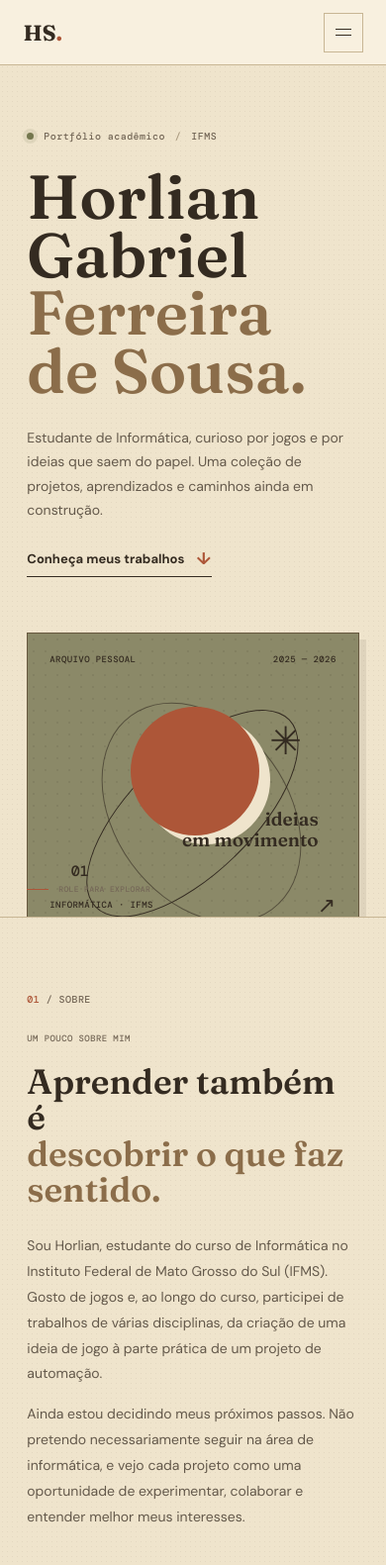
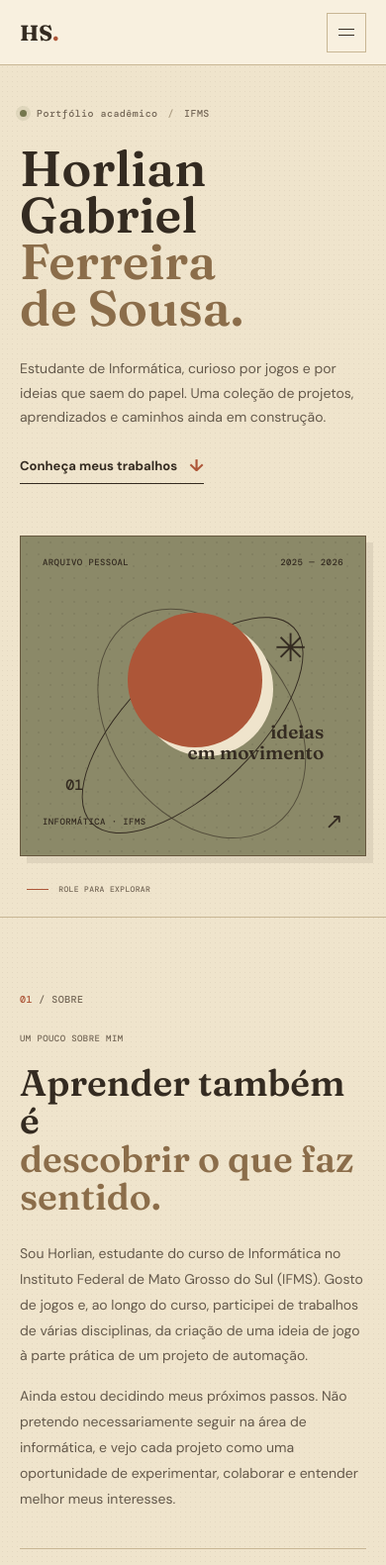
Before and after one commit to HORLIANSOUSA/GCSI, a plain HTML site: page index.html in a window 390 px wide. Shown: the top 1581 px of the page at 99% size. Drawn offline with nearby package versions, Linux system fonts and the light colour scheme.

Commit message:
Ajusta layout responsivo para iPhone

```diff
--- a/index.html
+++ b/index.html
@@ -2,7 +2,7 @@
 <html lang="pt-BR">
 <head>
   <meta charset="utf-8">
-  <meta name="viewport" content="width=device-width, initial-scale=1">
+  <meta name="viewport" content="width=device-width, initial-scale=1, viewport-fit=cover">
   <meta name="theme-color" content="#eadfc8">
   <meta name="description" content="Portfólio acadêmico de Horlian Gabriel Ferreira de Sousa, estudante de Informática no IFMS.">
   <title>Horlian Sousa — Portfólio acadêmico</title>
--- a/styles.css
+++ b/styles.css
@@ -23,7 +23,8 @@
 }
 
 * { box-sizing: border-box; }
-body { margin: 0; min-width: 320px; }
+html { overflow-x: clip; }
+body { margin: 0; min-width: 320px; overflow-x: clip; }
 a { color: inherit; text-decoration: none; }
 button { font: inherit; }
 ::selection { color: var(--ink); background: var(--green); }
@@ -225,25 +226,25 @@ h2 { font-size: clamp(38px, 5vw, 62px); font-weight: 600; line-height: 1.04; mar
   .scroll-cue { left: 8%; }
 }
 @media (max-width: 720px) {
-  .site-header { height: 66px; padding: 0 6%; position: relative; z-index: 5; }
+  .site-header { height: 66px; padding-left: max(20px, env(safe-area-inset-left, 0px)); padding-right: max(20px, env(safe-area-inset-right, 0px)); position: relative; z-index: 5; }
   .menu-toggle { display: grid; gap: 5px; place-content: center; width: 40px; height: 40px; border: 1px solid var(--line); background: transparent; cursor: pointer; }
   .menu-toggle span { display: block; width: 16px; height: 1px; background: var(--ink); transition: transform .2s ease; }
   .menu-toggle[aria-expanded="true"] span:first-child { transform: translateY(3px) rotate(45deg); }
   .menu-toggle[aria-expanded="true"] span:last-child { transform: translateY(-3px) rotate(-45deg); }
   .site-nav { display: none; position: absolute; top: 65px; left: 0; right: 0; background: var(--paper); padding: 20px 6% 25px; border-bottom: 1px solid var(--line); flex-direction: column; align-items: flex-start; gap: 18px; }
   .site-nav.is-open { display: flex; }
-  .hero { height: auto; min-height: 0; padding: 65px 7% 78px; grid-template-columns: 1fr; gap: 34px; }
-  h1 { font-size: clamp(58px, 16vw, 88px); }
+  .hero { height: auto; min-height: 0; padding: 52px max(20px, env(safe-area-inset-right, 0px)) 78px max(20px, env(safe-area-inset-left, 0px)); grid-template-columns: minmax(0, 1fr); gap: 30px; }
+  h1 { font-size: 58px; }
   .hero-summary { font-size: 14px; }
   .hero-art { width: min(100%, 430px); min-height: 0; aspect-ratio: 1.08; justify-self: end; }
   .scroll-cue { left: 7%; bottom: 23px; font-size: 8px; }
-  .section-pad { padding-left: 7%; padding-right: 7%; }
+  .section-pad { padding-left: max(20px, env(safe-area-inset-left, 0px)); padding-right: max(20px, env(safe-area-inset-right, 0px)); }
   .intro { padding-top: 76px; padding-bottom: 82px; grid-template-columns: 1fr; gap: 27px; }
   .intro-aside { grid-column: 1; }
-  .intro-main h2 { font-size: clamp(35px, 9vw, 48px); }
+  .intro-main h2 { font-size: 40px; }
   .about-facts { grid-template-columns: 1fr 1fr; }
   .section-heading { align-items: flex-start; flex-direction: column; gap: 17px; margin-bottom: 28px; }
-  .section-heading h2 { font-size: clamp(42px, 11vw, 58px); }
+  .section-heading h2 { font-size: 44px; }
   .section-heading > p { margin: 0; }
   .projects { padding-top: 76px; padding-bottom: 80px; }
   .project-grid { grid-template-columns: 1fr; gap: 13px; }
@@ -278,16 +279,23 @@ h2 { font-size: clamp(38px, 5vw, 62px); font-weight: 600; line-height: 1.04; mar
   .skills-content h2 { font-size: 46px; }
   .contact { padding-top: 65px; padding-bottom: 69px; grid-template-columns: 1fr; gap: 32px; }
   .contact-stamp { width: 114px; height: 114px; font-size: 9px; justify-self: end; }
-  .contact-main h2 { font-size: 45px; }
+  .contact-main h2 { font-size: 42px; }
   .site-footer { padding: 20px 7%; flex-wrap: wrap; gap: 11px 20px; }
   .site-footer > span:nth-of-type(1) { order: 2; width: calc(100% - 80px); text-align: right; }
   .site-footer > span:nth-of-type(2) { order: 3; }
   .site-footer > a:last-child { order: 4; margin-left: auto; }
 }
 @media (max-width: 390px) {
+  h1 { font-size: 50px; }
+  .intro-main h2, .section-heading h2, .path-content h2, .contact-main h2 { font-size: 37px; }
+  .process-copy h2 { font-size: 40px; }
+  .hero { padding-top: 42px; }
   .project-card { grid-template-columns: 1fr; }
   .project-visual, .game-visual { min-height: 155px; }
   .project-card-body { min-height: 250px; }
   .project-card h3 br { display: none; }
   .contact-links { gap: 14px; }
+  .path-row { grid-template-columns: 52px minmax(0, 1fr) 14px; gap: 7px; }
+  .path-year { font-size: 8px; }
+  .site-footer { column-gap: 12px; }
 }
```
